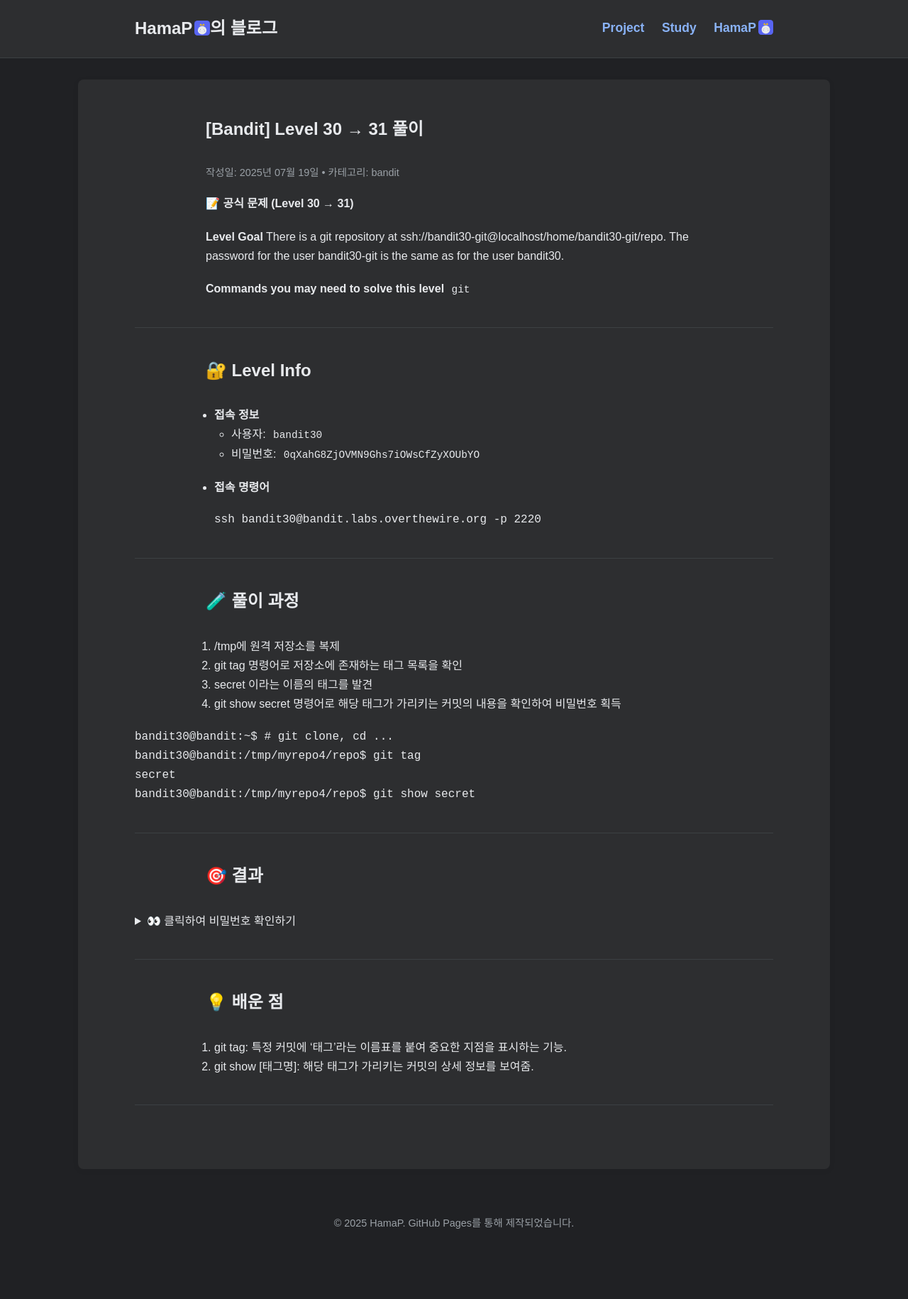
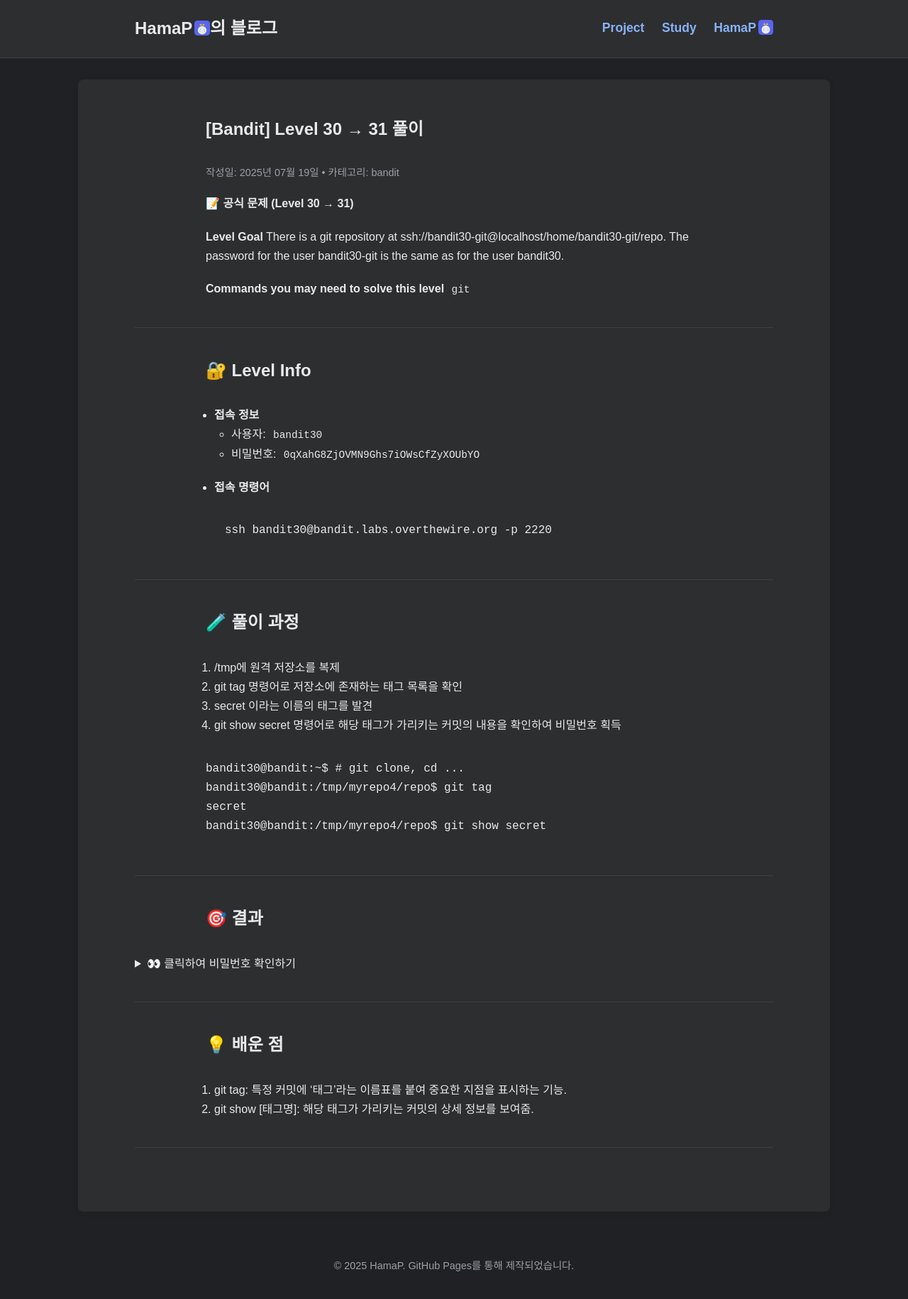
Before and after one commit to HamaP0/HamaP0.github.io, a Jekyll site: the page built from _posts/2025-07-19-bandit-level30-31.md, in a window 1280 px wide. Shown: the whole page at 71% size. Built offline with Jekyll 4.4.1, drawn with Linux system fonts in a browser that asks for light colours; some web fonts are replaced; before the commit the page ends 1770 px from its top, so only the background shows below that.

Commit message:
Update style.scss

```diff
--- a/assets/css/style.scss
+++ b/assets/css/style.scss
@@ -61,22 +61,31 @@ hr { border: none; border-top: 1px solid var(--border-color); margin: 40px 0; }
 .content-wrapper h5,
 .content-wrapper h6,
 .content-wrapper ol,
-.content-wrapper ul {
-  margin: 0 auto 1.2em;
-  max-width: 700px;
+.content-wrapper ul,
+.content-wrapper pre {
+  margin: 0 auto 1.2em;   /* 상단 0, 좌우 auto(가운데 정렬), 하단 1.2em */
+  max-width: 700px;       /* 본문과 동일한 너비 제한 */
 }
 
 .content-wrapper ol,
 .content-wrapper ul {
-  padding-left: 1.5em;
-  list-style-position: outside;
+  padding-left: 1.5em;           /* 번호/불릿 영역만큼 들여쓰기 */
+  list-style-position: outside;  /* 번호/불릿을 좌측 여백에 붙이기 */
 }
 
+.content-wrapper pre {
+  /* margin, max-width는 위에서 처리했으므로 여기서는 기존 스타일만 남깁니다 */
+  padding: 15px;
+  white-space: pre-wrap;
+  overflow-wrap: break-word;
+  position: relative;
+}
 
+.content-wrapper :not(pre) > code {
+  padding: 3px 6px;
+  font-size: 0.9em;
+}
 
-
-
-.content-wrapper :not(pre) > code { padding: 3px 6px; font-size: 0.9em; }
 /* ------------------- */
 /* 게시글/카테고리 목록   */
 /* ------------------- */
```
